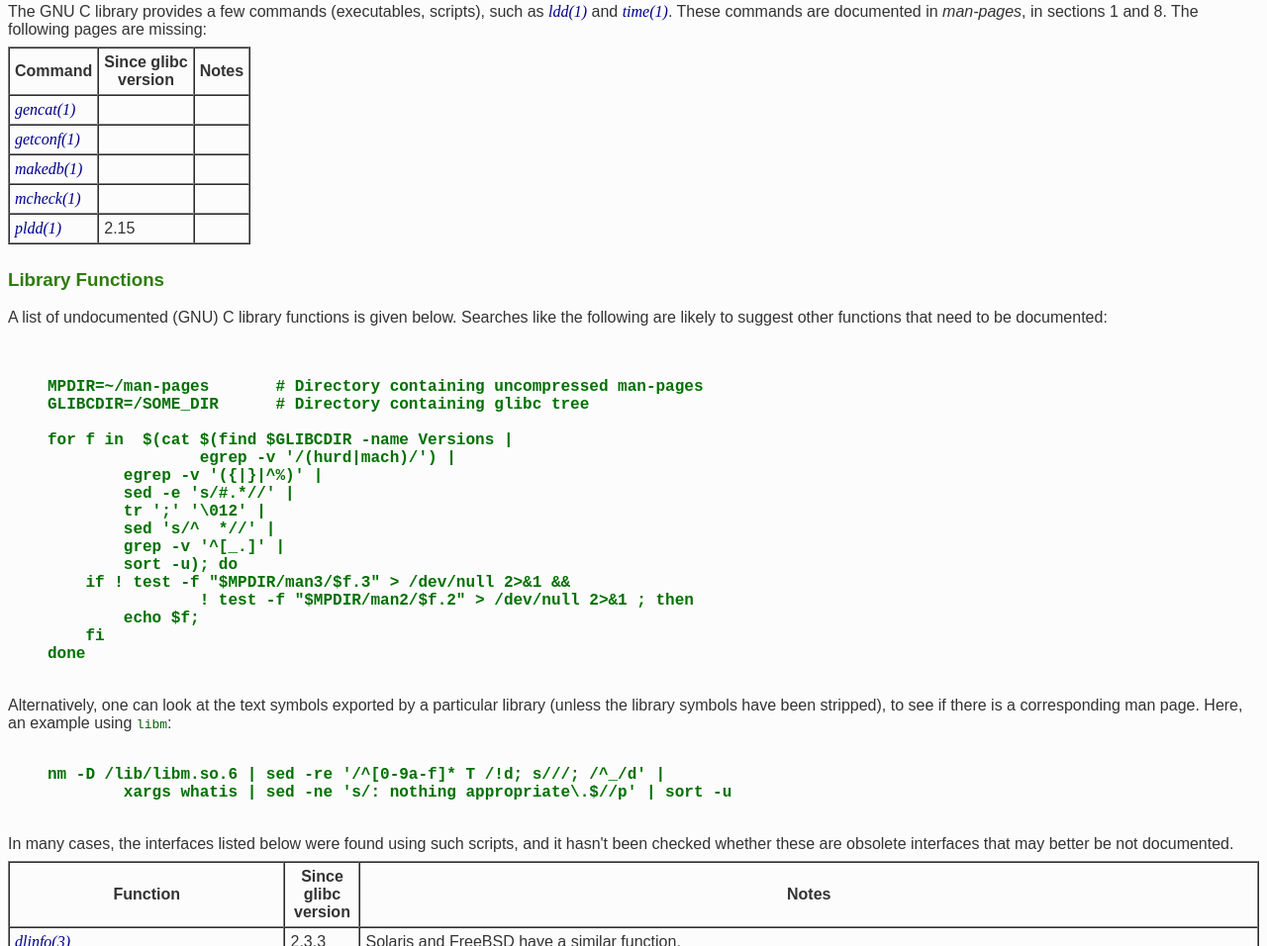
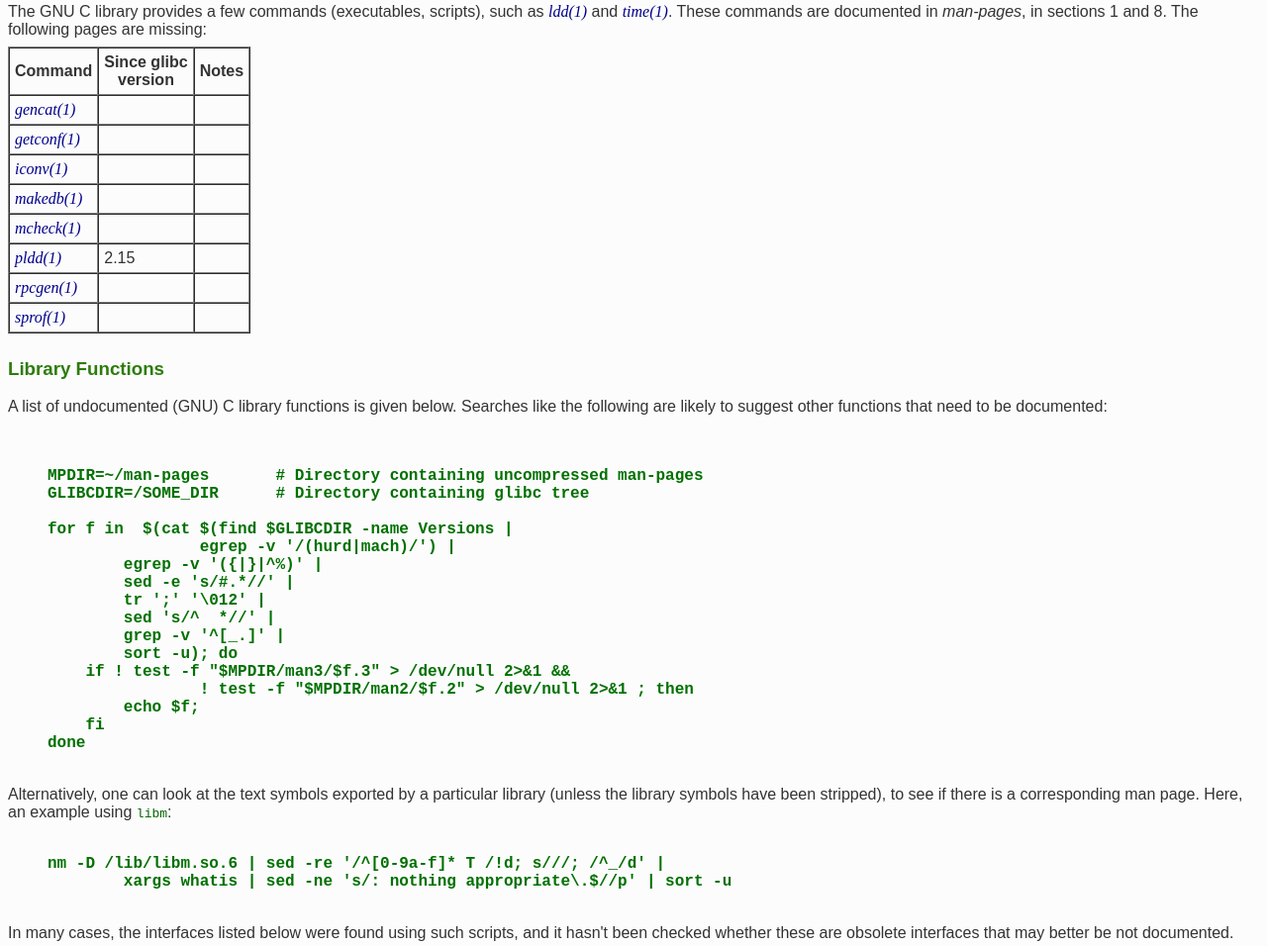
Before and after one commit to alejandro-colomar/man-pages-website, a plain HTML site: page missing_pages.html in a window 1280 px wide. Shown: the part 1079-2035 px from the top of the page at 99% size. Drawn offline with Linux system fonts and the light colour scheme.

Commit message:
Add missing glibc command pages
Signed-off-by: Michael Kerrisk <mtk.manpages@gmail.com>

```diff
--- a/missing_pages.html
+++ b/missing_pages.html
@@ -280,6 +280,8 @@ Linux <em>man-pages</em>: &nbsp;
    These commands are documented in <em>man-pages</em>, in sections 1 and 8.
    The following pages are missing:
 </p>
+
+
 <table border=1 cellspacing=0 cellpadding=5>
   <tr>
     <td align="center">
@@ -292,6 +294,7 @@ Linux <em>man-pages</em>: &nbsp;
       <strong>Notes</strong>
     </td>
   </tr>
+
   <tr>
     <td>
       <span class="man-page">gencat(1)</span>
@@ -303,6 +306,7 @@ Linux <em>man-pages</em>: &nbsp;
       &nbsp;
     </td>
   </tr>
+
   <tr>
     <td>
       <span class="man-page">getconf(1)</span>
@@ -314,7 +318,19 @@ Linux <em>man-pages</em>: &nbsp;
       &nbsp;
     </td>
   </tr>
-  </tr>
+
+  <tr>
+    <td>
+      <span class="man-page">iconv(1)</span>
+    </td>
+    <td>
+      &nbsp;
+    </td>
+    <td>
+      &nbsp;
+    </td>
+  </tr>
+
   <tr>
     <td>
       <span class="man-page">makedb(1)</span>
@@ -326,6 +342,7 @@ Linux <em>man-pages</em>: &nbsp;
       &nbsp;
     </td>
   </tr>
+
   <tr>
     <td>
       <span class="man-page">mcheck(1)</span>
@@ -343,6 +360,30 @@ Linux <em>man-pages</em>: &nbsp;
     </td>
     <td>
         2.15
+    </td>
+    <td>
+      &nbsp;
+    </td>
+  </tr>
+
+  <tr>
+    <td>
+      <span class="man-page">rpcgen(1)</span>
+    </td>
+    <td>
+      &nbsp;
+    </td>
+    <td>
+      &nbsp;
+    </td>
+  </tr>
+
+  <tr>
+    <td>
+      <span class="man-page">sprof(1)</span>
+    </td>
+    <td>
+      &nbsp
     </td>
     <td>
       &nbsp;
```
